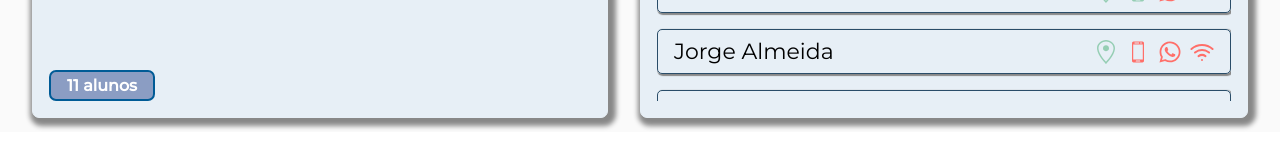
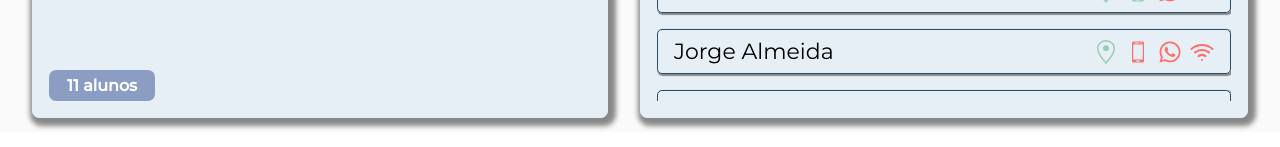
Before and after one commit to marcelodof/hackthon-covid, a React (Create React App) app in the folder front/: page / in a window 1280 px wide. Shown: the part 668-815 px from the top of the page. Built offline with nearby package versions, Linux system fonts and the light colour scheme.

Commit message:
fix wrong border color

```diff
--- a/front/src/Components/NumberOfStudents/NumberOfStudents.css
+++ b/front/src/Components/NumberOfStudents/NumberOfStudents.css
@@ -17,7 +17,7 @@
 }
 
 .students-metrics {
-    border: 2px solid #005b96;
+    border: 2px solid #8b9dc3;
     border-radius: 7px;
     background-color: #8b9dc3;
     color: white;
```
